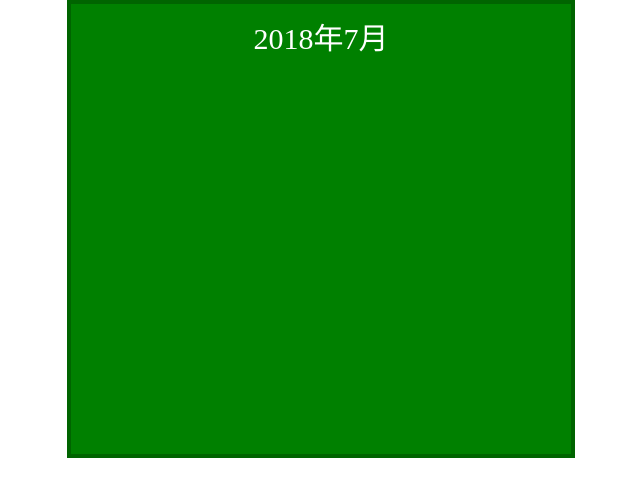
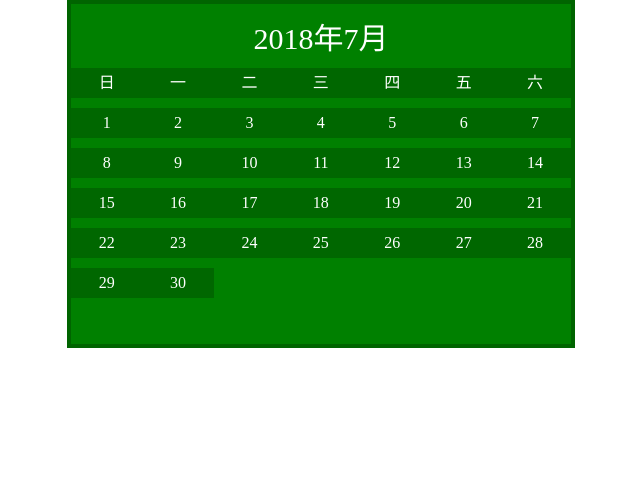
Before and after one commit to LaamGinghong/dateSelector, an Angular app: page / in a window 1280 px wide. Shown: the top 496 px of the page, without its empty margins (319-959 px from the left). Built offline with nearby package versions, Linux system fonts and the light colour scheme.

Commit message:
添加日期选择，完成对上一个月的补全

```diff
--- a/src/app/app.component.css
+++ b/src/app/app.component.css
@@ -1,6 +1,6 @@
 #dateSelector {
   width: 500px;
-  height: 450px;
+  height: 340px;
   background: green;
   border: 4px solid darkgreen;
   margin: 0 auto;
@@ -14,3 +14,14 @@
   margin-top: 10px;
   cursor: pointer;
 }
+
+.dateSelector-week-item {
+  float: left;
+  width: 14.28%;
+  text-align: center;
+  height: 30px;
+  line-height: 30px;
+  background: rgba(0, 0, 0, .2);
+  margin-top: 10px;
+  color: white;
+}
--- a/src/app/app.component.html
+++ b/src/app/app.component.html
@@ -2,6 +2,12 @@
   <div id="dateSelector-header">
     <span (click)="openYearBox()">{{year}}年</span><span (click)="toggleMonthBox()">{{month}}月</span>
   </div>
+  <div id="dateSelector-week">
+    <ul>
+      <li *ngFor="let item of weekBox" class="dateSelector-week-item">{{item}}</li>
+    </ul>
+  </div>
   <app-month-box [monthBox]="monthBox" *ngIf="monthBoxStatus" (toggleMonthBox)="toggleMonthBox($event)"></app-month-box>
   <app-year-box [year]="year" *ngIf="yearBoxStatus" (toggleYearBox)="toggleYearBox($event)"></app-year-box>
+  <app-day-box [time]="dateTime"></app-day-box>
 </div>
--- a/src/app/app.component.ts
+++ b/src/app/app.component.ts
@@ -10,7 +10,15 @@ export class AppComponent implements OnInit {
   year: number;
   month: number;
   date: number;
+  day: number;
+  dateTime = {
+    year: this.year,
+    month: this.month,
+    date: this.date,
+    day: this.day
+  };
   monthBox = [1, 2, 3, 4, 5, 6, 7, 8, 9, 10, 11, 12];
+  weekBox = ['日', '一', '二', '三', '四', '五', '六'];
   yearBoxStatus = false;
   monthBoxStatus = false;
 
@@ -18,6 +26,14 @@ export class AppComponent implements OnInit {
     this.dayTime = new Date();
     this.year = this.dayTime.getFullYear();
     this.month = this.dayTime.getMonth() + 1;
+    this.date = this.dayTime.getDate();
+    this.day = this.dayTime.getDay();
+    this.dateTime = {
+      year: this.year,
+      month: this.month,
+      date: this.date,
+      day: this.day
+    };
   }
 
   openYearBox() {
@@ -35,6 +51,12 @@ export class AppComponent implements OnInit {
     this.monthBoxStatus = !this.monthBoxStatus;
     if (e) {
       this.month = e;
+      this.dateTime = {
+        year: this.year,
+        month: this.month,
+        date: this.date,
+        day: this.day
+      };
     }
   }
 }
--- a/src/app/app.module.ts
+++ b/src/app/app.module.ts
@@ -4,12 +4,14 @@ import { NgModule } from '@angular/core';
 import { AppComponent } from './app.component';
 import { MonthBoxComponent } from './month-box/month-box.component';
 import { YearBoxComponent } from './year-box/year-box.component';
+import { DayBoxComponent } from './day-box/day-box.component';
 
 @NgModule({
   declarations: [
     AppComponent,
     MonthBoxComponent,
-    YearBoxComponent
+    YearBoxComponent,
+    DayBoxComponent
   ],
   imports: [
     BrowserModule
--- /dev/null
+++ b/src/app/day-box/day-box.component.css
@@ -0,0 +1,10 @@
+.day-box-item{
+  float: left;
+  width: 14.28%;
+  text-align: center;
+  height: 30px;
+  line-height: 30px;
+  background: rgba(0, 0, 0, .2);
+  color: white;
+  margin-top: 10px;
+}
--- /dev/null
+++ b/src/app/day-box/day-box.component.html
@@ -0,0 +1,8 @@
+<div id="day-box">
+  <ul>
+    <li *ngFor="let item of monthBox" class="day-box-item">
+      <!--<span [style.background-color]="">{{item}}</span>-->
+      {{item}}
+    </li>
+  </ul>
+</div>
--- /dev/null
+++ b/src/app/day-box/day-box.component.ts
@@ -0,0 +1,53 @@
+import {Component, Input, OnInit} from '@angular/core';
+
+@Component({
+  selector: 'app-day-box',
+  templateUrl: './day-box.component.html',
+  styleUrls: ['./day-box.component.css']
+})
+export class DayBoxComponent implements OnInit {
+  @Input() set time(val) {
+    if (val) {
+      this.monthBox = [];
+      const {year, month, date, day} = val;
+      this.year = year;
+      this.month = month;
+      this.date = date;
+      this.day = day;
+      // console.log(this.year, this.month, this.date, this.day);
+      this.initMaxMonthDate(this.year, this.month - 1);
+      this.initMinMonthDay(this.year, this.month - 1);
+    }
+  }
+
+  year: number;
+  month: number;
+  date: number;
+  day: number;
+  maxMonthDate: number;
+  monthBox = [];
+  lastMonthMax: number;
+  currentDay: number;
+
+  constructor() {
+  }
+
+  ngOnInit() {
+  }
+
+  initMaxMonthDate(year, month) {
+    this.maxMonthDate = new Date(year, month, 0).getDate();
+    for (let i = 1; i <= this.maxMonthDate; i++) {
+      this.monthBox.push(i);
+    }
+  }
+
+  initMinMonthDay(year, month) {
+    this.lastMonthMax = new Date(year, month - 1, 0).getDate();
+    this.currentDay = new Date(year, month, 1).getDay();
+    for (let i = 0; i < this.currentDay; i++) {
+      this.monthBox.unshift(this.lastMonthMax);
+      this.lastMonthMax--;
+    }
+  }
+}
--- a/src/app/month-box/month-box.component.css
+++ b/src/app/month-box/month-box.component.css
@@ -5,9 +5,6 @@
   background: pink;
   top: 0;
   overflow-y: auto;
-}
-ul{
-  list-style: none;
 }
 .month-box-item{
   width: 49.5%;
--- a/src/app/year-box/year-box.component.css
+++ b/src/app/year-box/year-box.component.css
@@ -6,9 +6,7 @@
   top: 0;
   overflow-y: auto;
 }
-ul{
-  list-style: none;
-}
+
 #year-box-header{
   height: 60px;
   text-align: center;
@@ -19,7 +17,7 @@ ul{
   cursor: pointer;
 }
 .year-box-item {
-  width: 24.6%;
+  width: 32.9%;
   height: 100px;
   border: 1px solid darkred;
   float: left;
--- a/src/styles.css
+++ b/src/styles.css
@@ -3,3 +3,7 @@
   padding: 0;
   margin: 0;
 }
+
+ul {
+  list-style: none;
+}
```
Also changed, not shown: 1 other file (tests, documents, lock files or other folders).
